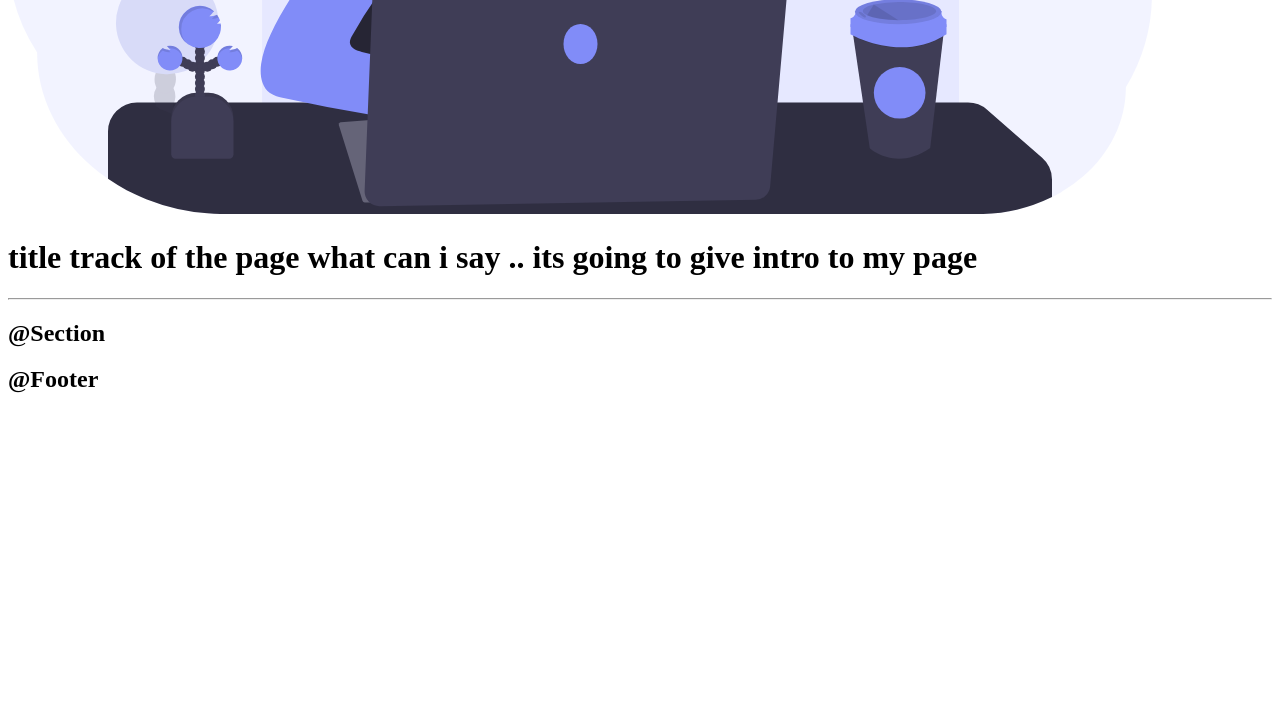
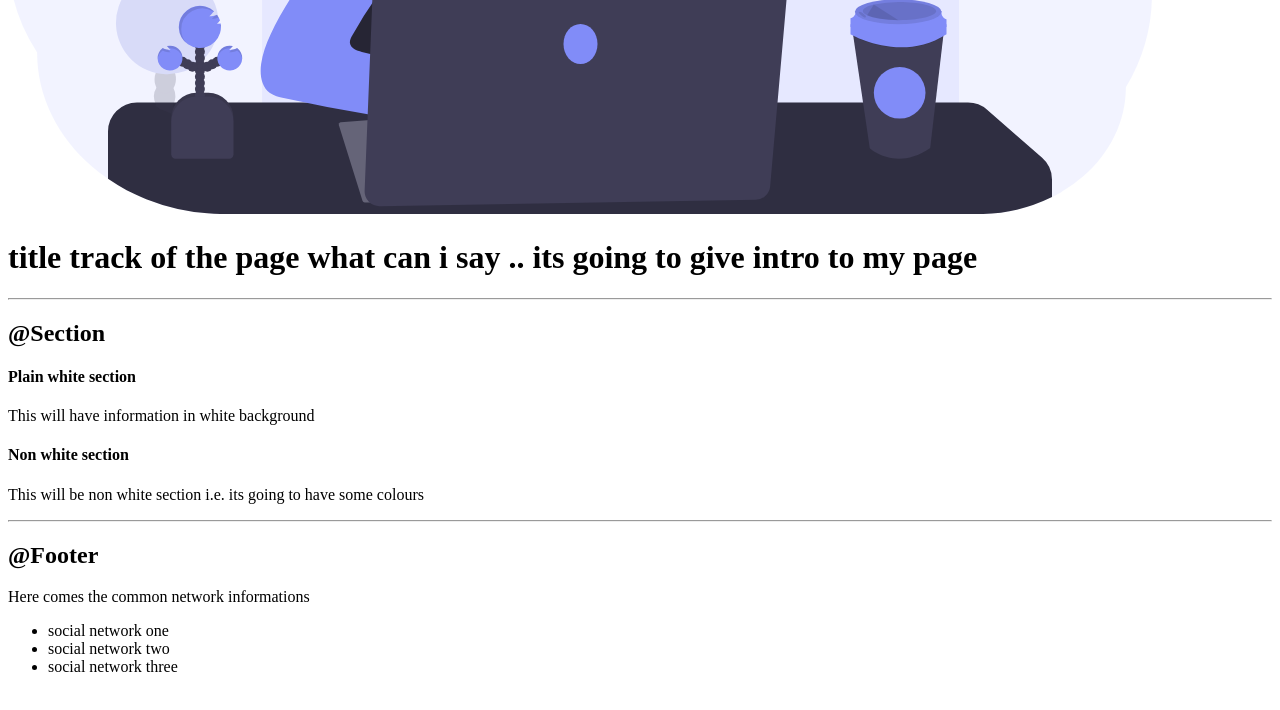
Before and after one commit to sharmivijay/MyPorfolio, a plain HTML site: page index.html in a window 1280 px wide. Shown: the part 1780-2490 px from the top of the page. Drawn offline with Linux system fonts and the light colour scheme.

Commit message:
added all the components

```diff
--- a/index.html
+++ b/index.html
@@ -79,6 +79,7 @@
      <h2>@Header</h2>
      <header>
          <img src="images/intro-icon.svg"/>
+         <!-- <img src="https://avatars.githubusercontent.com/u/89096043?s=60&v=4"/> -->
          <h1>title track of the page what can i say ..
               its going to give intro to my page
          </h1>
@@ -87,9 +88,27 @@
      <hr>
 
      <h2>@Section</h2>
+     <section>
+         <h4>Plain white section</h4>
+         <p>This will have information in white background</p>
+     </section>
 
+     <section>
+         <h4>Non white section</h4>
+        <p>This will be non white section i.e. its going to have some colours</p>
+        </section>
+
+    <hr>
 
      <h2>@Footer</h2>
+     <footer>
+         <div>Here comes the common network informations</div>
+         <ul>
+             <li>social network one</li>
+             <li>social network two</li>
+             <li>social network three</li>
+         </ul>
+     </footer>
 
 
 
```
